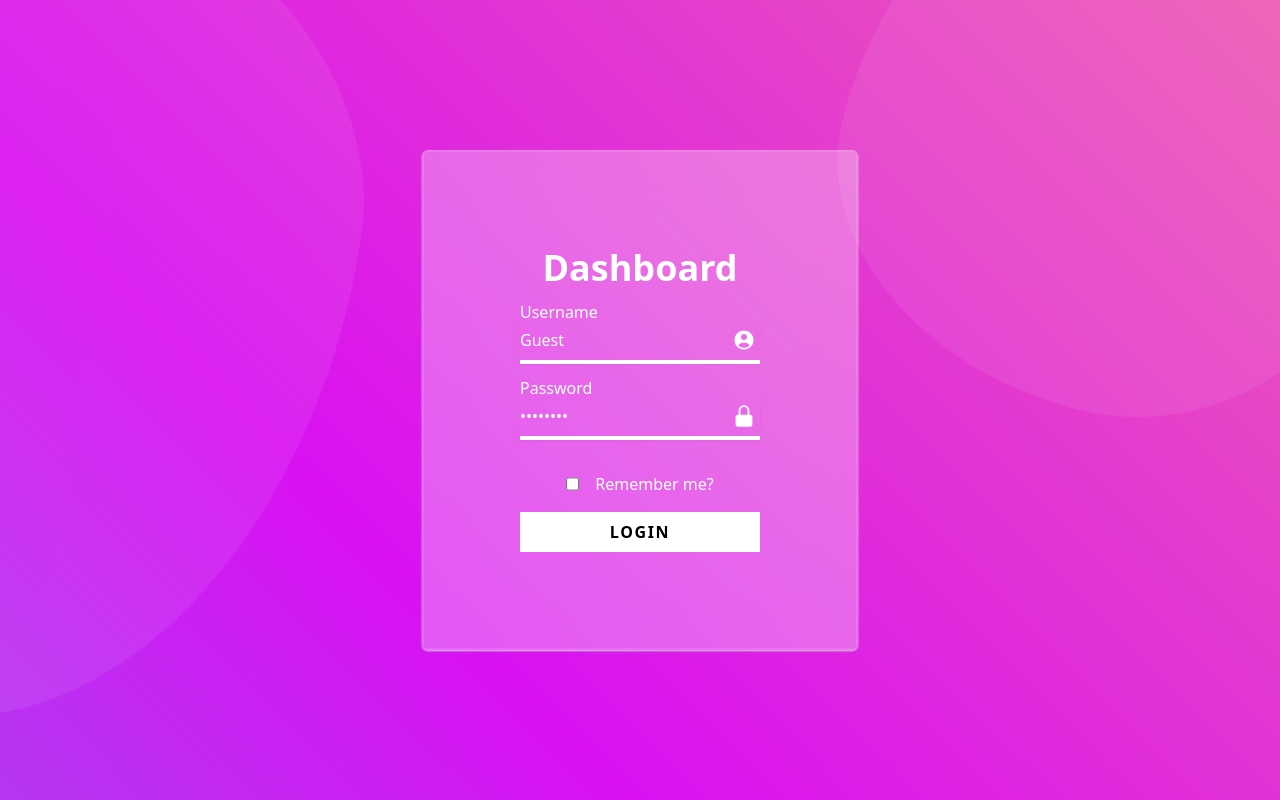
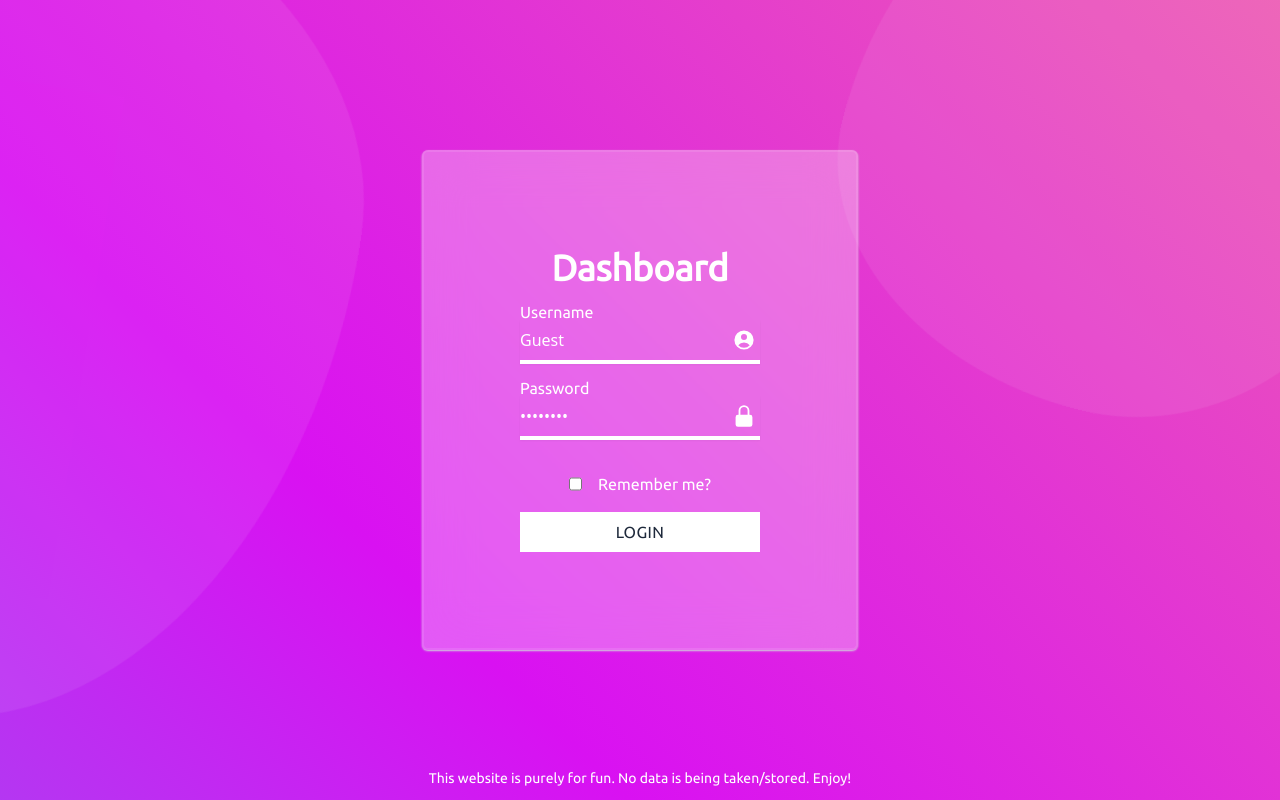
Before and after one commit to mrphilipp7/fun-web, a Next.js app in the folder my-fun/: page / in a window 1280 px wide. Built offline with nearby package versions, Linux system fonts and the light colour scheme.

Commit message:
added new font and footer

```diff
--- a/my-fun/src/pages/index.tsx
+++ b/my-fun/src/pages/index.tsx
@@ -2,6 +2,8 @@ import Head from "next/head";
 import { useForm } from "react-hook-form";
 import { UserCircleIcon, LockClosedIcon } from "@heroicons/react/20/solid";
 import { useRouter } from "next/router";
+
+//LOGIN PAGE
 export default function Home() {
   const router = useRouter();
 
@@ -29,11 +31,14 @@ export default function Home() {
         <meta name="description" content="Generated by create next app" />
         <meta name="viewport" content="width=device-width, initial-scale=1" />
         <link rel="icon" href="/favicon.ico" />
+        {/* // */}
       </Head>
-      <main>
-        <div className=" flex justify-center">
+      <main className="">
+        <div className="flex justify-center">
           <div className="backdrop-blur-xl bg-white/30 p-14 sm:p-24 text-center rounded-md border-white/10 border-2 shadow-sm shadow-gray-300">
-            <h1 className="text-4xl text-white font-bold">Dashboard</h1>
+            <h1 className="text-4xl text-white font-bold font-ubuntu">
+              Dashboard
+            </h1>
             <form className="space-y-4" onSubmit={onSubmit}>
               <div className="mt-4">
                 {/* //username// */}
@@ -46,7 +51,7 @@ export default function Home() {
                       className={`border-b-4 outline-none shadow-sm pt-2 peer w-full text-white border-white pb-2 bg-transparent`}
                     />
                     <span
-                      className={`text-white absolute left-0 bottom-3 peer-focus:-translate-y-7  transition duration-150 ease-in-out pointer-events-none peer-valid:-translate-y-7`}
+                      className={`text-white absolute left-0 bottom-3 peer-focus:-translate-y-7  transition duration-150 ease-in-out pointer-events-none peer-valid:-translate-y-7 font-ubuntu`}
                     >
                       Username
                     </span>
@@ -66,7 +71,7 @@ export default function Home() {
                       className={`border-b-4 outline-none shadow-sm pt-2 peer w-full text-white border-white pb-2 bg-transparent`}
                     />
                     <span
-                      className={`text-white absolute left-0 bottom-3 peer-focus:-translate-y-7  transition duration-150 ease-in-out pointer-events-none peer-valid:-translate-y-7`}
+                      className={`text-white absolute left-0 bottom-3 peer-focus:-translate-y-7  transition duration-150 ease-in-out pointer-events-none peer-valid:-translate-y-7 font-ubuntu`}
                     >
                       Password
                     </span>
@@ -79,17 +84,20 @@ export default function Home() {
               </div>
               <div className="flex justify-center space-x-4">
                 <input type="checkbox" {...register("remember")} />
-                <p className="text-white">Remember me?</p>
+                <p className="text-white font-ubuntu">Remember me?</p>
               </div>
               <input
                 type="submit"
                 value="LOGIN"
-                className="w-60 py-2 bg-white text-black tracking-widest font-semibold hover:opacity-80 active:opacity-70"
+                className="w-60 py-2 bg-white text-slate-800 tracking-wide font-medium  hover:opacity-80 active:opacity-70 font-ubuntu"
               />
             </form>
           </div>
         </div>
       </main>
+      <div className="absolute bottom-3 left-1/2 transform -translate-x-1/2 text-white font-ubuntu text-sm flex justify-center flex-col items-center text-center">
+        This website is purely for fun. No data is being taken/stored. Enjoy!
+      </div>
     </>
   );
 }
--- a/my-fun/src/styles/globals.css
+++ b/my-fun/src/styles/globals.css
@@ -1,6 +1,8 @@
+@import url('https://fonts.googleapis.com/css2?family=Ubuntu&display=swap');
 @tailwind base;
 @tailwind components;
 @tailwind utilities;
+
 
 .bg {
   background: -moz-linear-gradient(45deg, #02e1ba 0%, #26c9f2 29%, #d911f2 66%, #ffa079 100%);
--- a/my-fun/tailwind.config.js
+++ b/my-fun/tailwind.config.js
@@ -1,8 +1,13 @@
 /** @type {import('tailwindcss').Config} */
 module.exports = {
-  content: ["./src/**/*.{js,ts,jsx,tsx}",],
+  content: ["./src/**/*.{js,ts,jsx,tsx}"],
   theme: {
-    extend: {},
+    extend: {
+      extend: {},
+      fontFamily: {
+        ubuntu: ["Ubuntu", "sans-serif"],
+      },
+    },
   },
   plugins: [],
-}
+};
```
